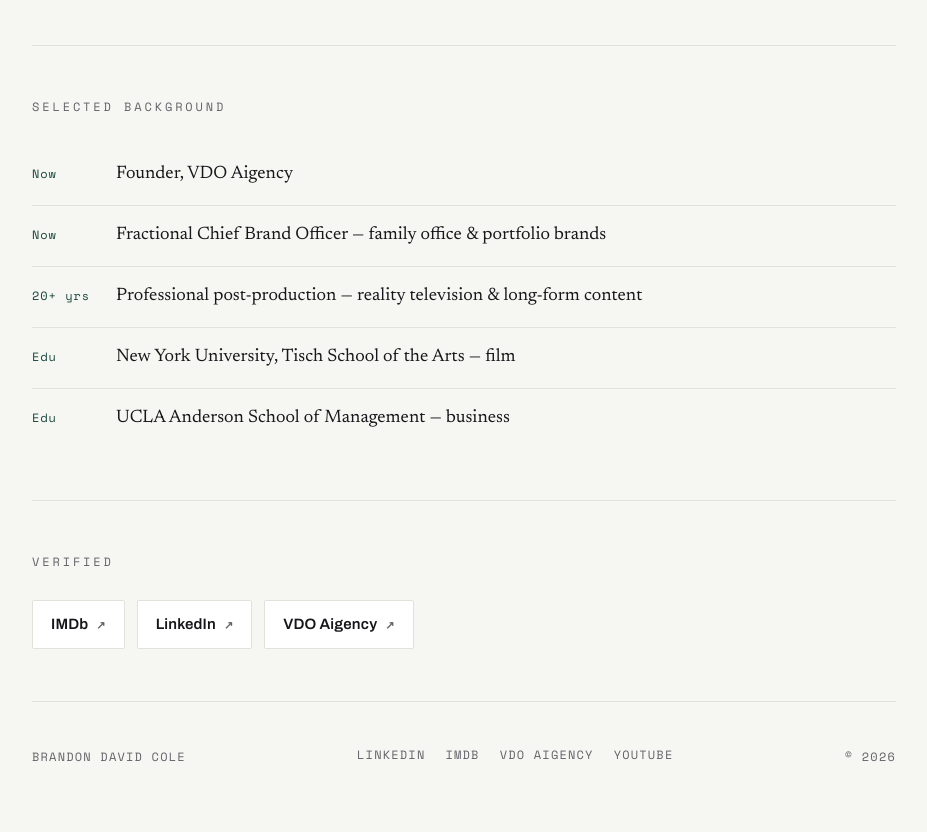
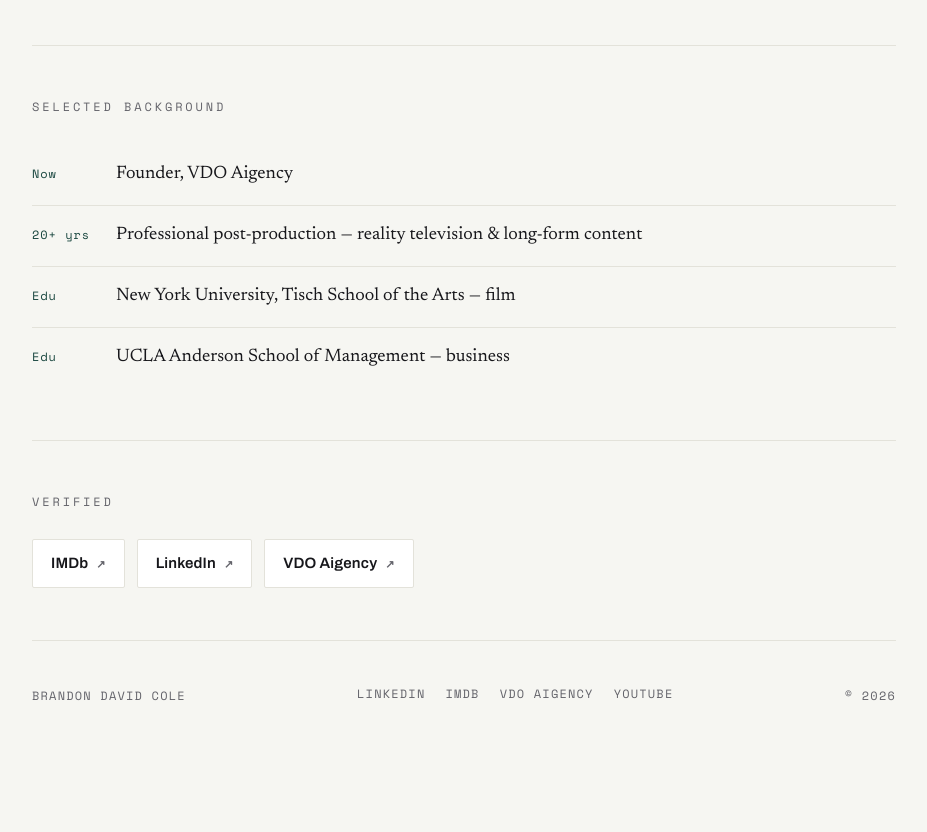
Before and after one commit to thevdoaigency/bdc-site, a plain HTML site: page index.html in a window 1280 px wide. Shown: the part 1268-2100 px from the top of the page, without its empty margins (176-1103 px from the left). After the commit the page ends 2039 px from the top, so only its background shows below. Drawn offline with nearby package versions, Linux system fonts and the light colour scheme.

Commit message:
Add files via upload

```diff
--- a/index.html
+++ b/index.html
@@ -253,7 +253,6 @@
     <div class="sec-label">Selected background</div>
     <ul class="bg-list">
       <li><span class="yr">Now</span><span>Founder, VDO Aigency</span></li>
-      <li><span class="yr">Now</span><span>Fractional Chief Brand Officer — family office &amp; portfolio brands</span></li>
       <li><span class="yr">20+ yrs</span><span>Professional post-production — reality television &amp; long-form content</span></li>
       <li><span class="yr">Edu</span><span>New York University, Tisch School of the Arts — film</span></li>
       <li><span class="yr">Edu</span><span>UCLA Anderson School of Management — business</span></li>
```
